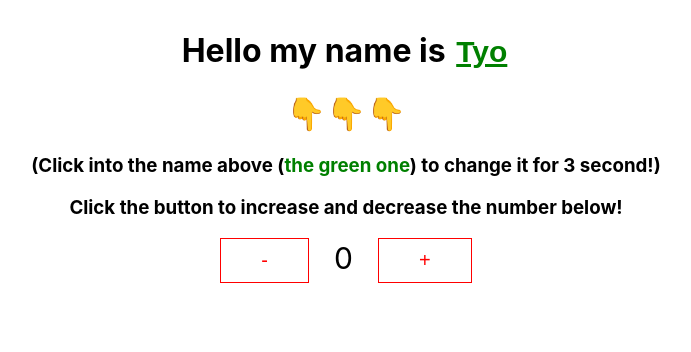
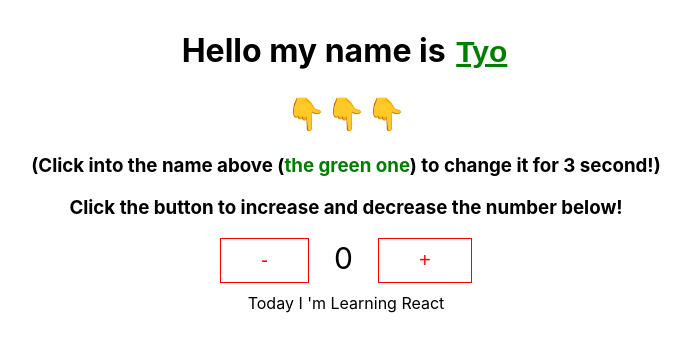
Before and after one commit to tyoprataama/learning-react, a React (Create React App) app: page / in a window 1280 px wide. Shown: the top 352 px of the page, without its empty margins (294-985 px from the left). Built offline with nearby package versions, Linux system fonts and the light colour scheme.

Commit message:
rendering Footer components

```diff
--- /dev/null
+++ b/src/Footer.js
@@ -0,0 +1,5 @@
+function Footer () {
+    return "Today I 'm Learning React"
+}
+
+export default Footer;
--- a/src/index.css
+++ b/src/index.css
@@ -5,6 +5,8 @@ body {
     sans-serif;
   -webkit-font-smoothing: antialiased;
   -moz-osx-font-smoothing: grayscale;
+  justify-content: center;
+  text-align: center;
 }
 
 code {
--- a/src/index.js
+++ b/src/index.js
@@ -2,12 +2,14 @@ import React from 'react';
 import ReactDOM from 'react-dom/client';
 import './index.css';
 import App from './App';
+import Footer from './Footer';
 
 
 const root = ReactDOM.createRoot(document.getElementById('root'));
 root.render(
   <React.StrictMode>
     <App />
+    <Footer/>
   </React.StrictMode>
 );
 
```
